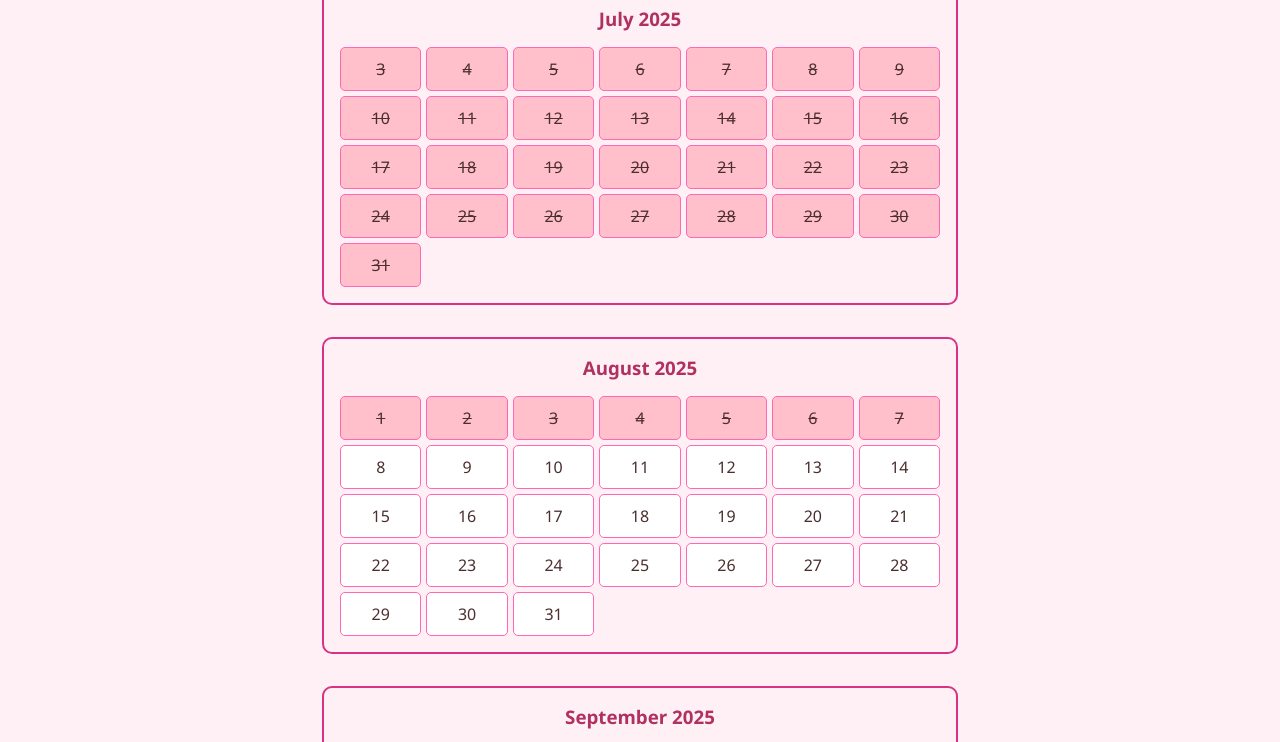
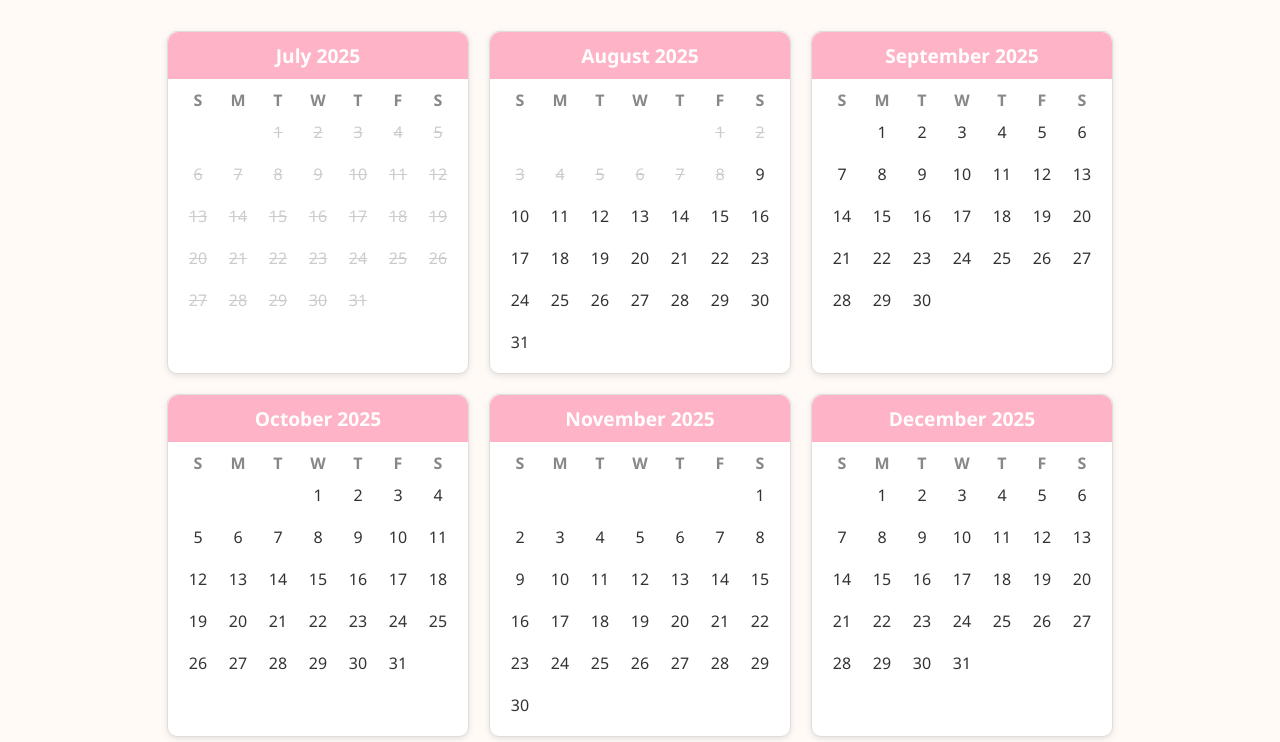
Before and after one commit to Rajdeep1696/wedding-website, a plain HTML site: page index.html in a window 1280 px wide. Shown: the part 578-1320 px from the top of the page. Drawn offline with Linux system fonts and the light colour scheme.

Commit message:
Add files via upload

```diff
--- a/index.html
+++ b/index.html
@@ -3,93 +3,99 @@
 <head>
   <meta charset="UTF-8" />
   <meta name="viewport" content="width=device-width, initial-scale=1.0"/>
-  <title>Raj ki Khushi</title>
+  <title>Raj Ki Khushi</title>
   <style>
     body {
       font-family: 'Segoe UI', sans-serif;
-      background: #fff0f5;
-      color: #4b2e2e;
+      background: #fffaf5;
+      color: #333;
       margin: 0;
       padding: 0;
       text-align: center;
     }
-
-    header {
-      background: #ff69b4;
-      padding: 1rem;
+    h1 {
+      background-color: #ffb3c6;
       color: white;
-      font-size: 2rem;
-      font-weight: bold;
+      margin: 0;
+      padding: 20px;
+      font-size: 2.5em;
     }
-
     .countdown-section {
-      margin: 2rem auto;
+      margin: 20px auto;
     }
-
     .countdown {
-      font-size: 1.8rem;
-      margin: 0.5rem;
-      color: #d63384;
+      font-size: 2em;
+      margin-top: 10px;
     }
-
     .calendar {
       display: flex;
-      flex-direction: column;
-      align-items: center;
-      margin: 2rem;
+      flex-wrap: wrap;
+      justify-content: center;
+      padding: 20px;
     }
-
     .month {
-      border: 2px solid #d63384;
+      border: 1px solid #ddd;
       border-radius: 10px;
-      margin-bottom: 2rem;
-      width: 90%;
-      max-width: 600px;
-      padding: 1rem;
+      margin: 10px;
+      width: 300px;
+      background: #fff;
+      box-shadow: 0 2px 6px rgba(0,0,0,0.1);
     }
-
-    .month h3 {
-      margin: 0 0 1rem 0;
-      color: #b03060;
+    .month-name {
+      background: #ffb3c6;
+      color: white;
+      padding: 10px;
+      font-weight: bold;
+      font-size: 1.2em;
+      border-top-left-radius: 10px;
+      border-top-right-radius: 10px;
     }
-
     .days {
       display: grid;
       grid-template-columns: repeat(7, 1fr);
-      gap: 5px;
+      padding: 10px;
+      text-align: center;
+      font-size: 1em;
     }
-
+    .day-name {
+      font-weight: bold;
+      color: #888;
+    }
     .day {
-      padding: 10px;
-      background: #fff;
-      border-radius: 5px;
-      border: 1px solid #ff69b4;
+      margin: 5px;
+      padding: 5px;
+      border-radius: 50%;
     }
-
     .past {
-      background: #ffc0cb;
       text-decoration: line-through;
+      color: #ccc;
     }
   </style>
 </head>
 <body>
-  <header>Raj ki Khushi begins in...</header>
+  <h1>Raj Ki Khushi begins in</h1>
 
   <div class="countdown-section">
-    <h2>⏰ Full Countdown</h2>
+    <h2>🎉 Full Countdown (Days, Hours, Minutes, Seconds)</h2>
     <div class="countdown" id="fullCountdown"></div>
+  </div>
 
-    <h2>⏳ Countdown in Hours</h2>
+  <div class="countdown-section">
+    <h2>⏳ Hours Left</h2>
     <div class="countdown" id="hoursCountdown"></div>
+  </div>
 
-    <h2>📆 Countdown in Days</h2>
+  <div class="countdown-section">
+    <h2>📅 Days Left</h2>
     <div class="countdown" id="daysCountdown"></div>
+  </div>
 
-    <h2>🗓️ Countdown in Months</h2>
+  <div class="countdown-section">
+    <h2>🗓️ Months Left</h2>
     <div class="countdown" id="monthsCountdown"></div>
   </div>
 
-  <div class="calendar" id="calendarContainer"></div>
+  <div class="calendar" id="calendar"></div>
 
   <script>
     const targetDate = new Date("2026-04-25T23:00:00+05:30");
@@ -98,12 +104,11 @@
       const now = new Date();
       const diff = targetDate - now;
 
-      // Full Countdown
       if (diff <= 0) {
-        document.getElementById("fullCountdown").innerText = "🎊 It's Wedding Time!";
-        document.getElementById("hoursCountdown").innerText = "";
-        document.getElementById("daysCountdown").innerText = "";
-        document.getElementById("monthsCountdown").innerText = "";
+        document.getElementById("fullCountdown").innerText = "🎊 It's Wedding Time! 🎊";
+        document.getElementById("hoursCountdown").innerText = "0 hours";
+        document.getElementById("daysCountdown").innerText = "0 days";
+        document.getElementById("monthsCountdown").innerText = "0 months";
         return;
       }
 
@@ -111,58 +116,77 @@
       const h = Math.floor((diff / (1000 * 60 * 60)) % 24);
       const m = Math.floor((diff / (1000 * 60)) % 60);
       const s = Math.floor((diff / 1000) % 60);
-      const totalHours = Math.floor(diff / (1000 * 60 * 60));
-      const totalMonths = Math.floor(d / 30);
 
       document.getElementById("fullCountdown").innerText =
         `${d} Days ${h} Hours ${m} Min ${s} Sec`;
-      document.getElementById("hoursCountdown").innerText = `${totalHours} Hours`;
-      document.getElementById("daysCountdown").innerText = `${d} Days`;
-      document.getElementById("monthsCountdown").innerText = `${totalMonths} Months`;
+      document.getElementById("hoursCountdown").innerText =
+        Math.floor(diff / (1000 * 60 * 60)) + " hours";
+      document.getElementById("daysCountdown").innerText =
+        d + " days";
+      document.getElementById("monthsCountdown").innerText =
+        Math.floor(d / 30) + " months";
     }
 
     setInterval(updateCountdowns, 1000);
     updateCountdowns();
 
-    // Calendar Logic
-    function generateCalendar() {
-      const container = document.getElementById("calendarContainer");
-      const startDate = new Date("2025-07-04T00:00:00+05:30");
-      const endDate = new Date("2026-04-25T23:00:00+05:30");
+    function createCalendar(startDate, endDate) {
+      const calendar = document.getElementById("calendar");
+      const now = new Date();
 
-      let currentDate = new Date(startDate);
-      let currentMonth = "";
-      let monthDiv = null;
+      let current = new Date(startDate.getFullYear(), startDate.getMonth(), 1);
+      while (current <= endDate) {
+        const monthDiv = document.createElement("div");
+        monthDiv.className = "month";
 
-      while (currentDate <= endDate) {
-        const now = new Date();
-        const y = currentDate.getFullYear();
-        const m = currentDate.toLocaleString('default', { month: 'long' });
+        const monthName = current.toLocaleString("default", { month: "long", year: "numeric" });
+        const monthTitle = document.createElement("div");
+        monthTitle.className = "month-name";
+        monthTitle.innerText = monthName;
+        monthDiv.appendChild(monthTitle);
 
-        if (`${m} ${y}` !== currentMonth) {
-          currentMonth = `${m} ${y}`;
-          monthDiv = document.createElement("div");
-          monthDiv.className = "month";
-          const title = document.createElement("h3");
-          title.innerText = currentMonth;
-          const daysGrid = document.createElement("div");
-          daysGrid.className = "days";
-          monthDiv.appendChild(title);
-          monthDiv.appendChild(daysGrid);
-          container.appendChild(monthDiv);
+        const daysDiv = document.createElement("div");
+        daysDiv.className = "days";
+
+        // Add day headers: S, M, T, W, T, F, S
+        const dayNames = ["S", "M", "T", "W", "T", "F", "S"];
+        dayNames.forEach(day => {
+          const dayName = document.createElement("div");
+          dayName.className = "day-name";
+          dayName.innerText = day;
+          daysDiv.appendChild(dayName);
+        });
+
+        const firstDay = new Date(current.getFullYear(), current.getMonth(), 1);
+        const totalDays = new Date(current.getFullYear(), current.getMonth() + 1, 0).getDate();
+        const startDay = firstDay.getDay(); // Sunday = 0
+
+        // Fill blanks for first week
+        for (let i = 0; i < startDay; i++) {
+          daysDiv.appendChild(document.createElement("div"));
         }
 
-        const day = document.createElement("div");
-        day.className = "day";
-        day.innerText = currentDate.getDate();
-        if (currentDate < now) day.classList.add("past");
-        monthDiv.querySelector(".days").appendChild(day);
+        for (let i = 1; i <= totalDays; i++) {
+          const dayDate = new Date(current.getFullYear(), current.getMonth(), i);
+          const dayEl = document.createElement("div");
+          dayEl.className = "day";
+          dayEl.innerText = i;
 
-        currentDate.setDate(currentDate.getDate() + 1);
+          if (dayDate < now) {
+            dayEl.classList.add("past");
+          }
+
+          daysDiv.appendChild(dayEl);
+        }
+
+        monthDiv.appendChild(daysDiv);
+        calendar.appendChild(monthDiv);
+
+        current.setMonth(current.getMonth() + 1);
       }
     }
 
-    generateCalendar();
+    createCalendar(new Date("2025-07-04"), targetDate);
   </script>
 </body>
 </html>
```
